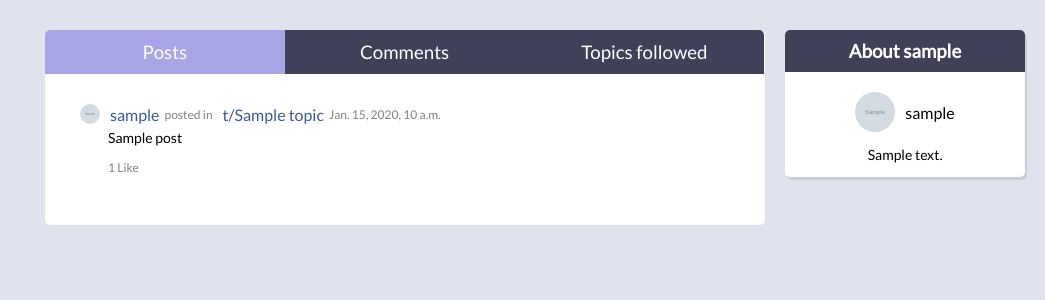
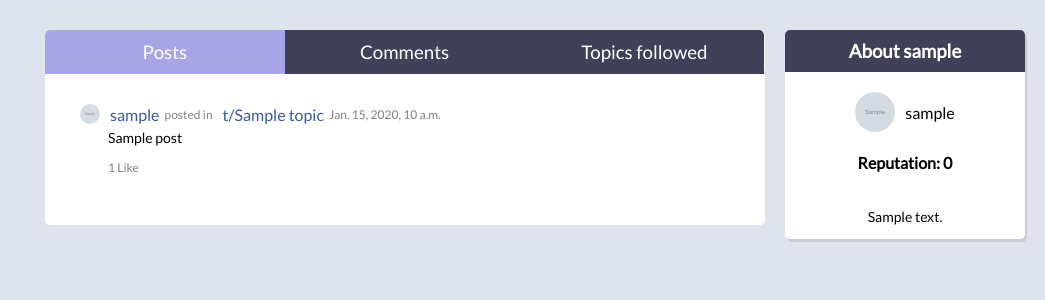
Before and after one commit to miguelchenriques/QuarantineLifeForum, a Django app: a page that uses forum/templates/forum/profile.html in a window 1280 px wide. Shown: the part 100-400 px from the top of the page, without its empty margins (235-1280 px from the left). Run offline with Django 3.2, Linux system fonts and the light colour scheme; tables that the repository leaves empty hold one stand-in row (values such as "Sample post"); grey boxes marked "Sample" are stand-in pictures.

Commit message:
Minor Changes

```diff
--- a/forum/templates/forum/profile.html
+++ b/forum/templates/forum/profile.html
@@ -15,7 +15,7 @@
             <div id="postsTab" class="tabContent">
                 {% if profile.user.post_set.all %}
                     {% for post in profile.user.post_set.all %}
-                        {% include 'forum/post_profile_card.html' %}
+                        {% include 'forum/cards/post_card_min.html' %}
                     {% endfor %}
                 {% else %}
                     <a>There are no posts</a>
@@ -84,5 +84,10 @@
         <img src="{{ profile.profile_image }}" alt="Avatar" class="profileAvatar">
         <a>{{ profile.user.username }}</a>
     </div>
+    <div class="profileReputation">
+        <h4>Reputation: {{ profile.reputation }}</h4>
+    </div>
+    <div class="profileBio">
         <p style="padding: 0 20px">{{ profile.bio }}</p>
+    </div>
 {% endblock rightAside %}
--- a/forum/templates/forum/search.html
+++ b/forum/templates/forum/search.html
@@ -12,7 +12,7 @@
             <div id="postsTab" class="tabContent">
                 {% if posts %}
                     {% for post in posts %}
-                        {% include 'forum/post_profile_card.html' %}
+                        {% include 'forum/cards/post_card_min.html' %}
                     {% endfor %}
                 {% else %}
                     <a>There are no posts</a>
```
Also changed, not shown: forum/templates/forum/cards/post_card_min.html (renamed from forum/templates/forum/post_profile_card.html).
